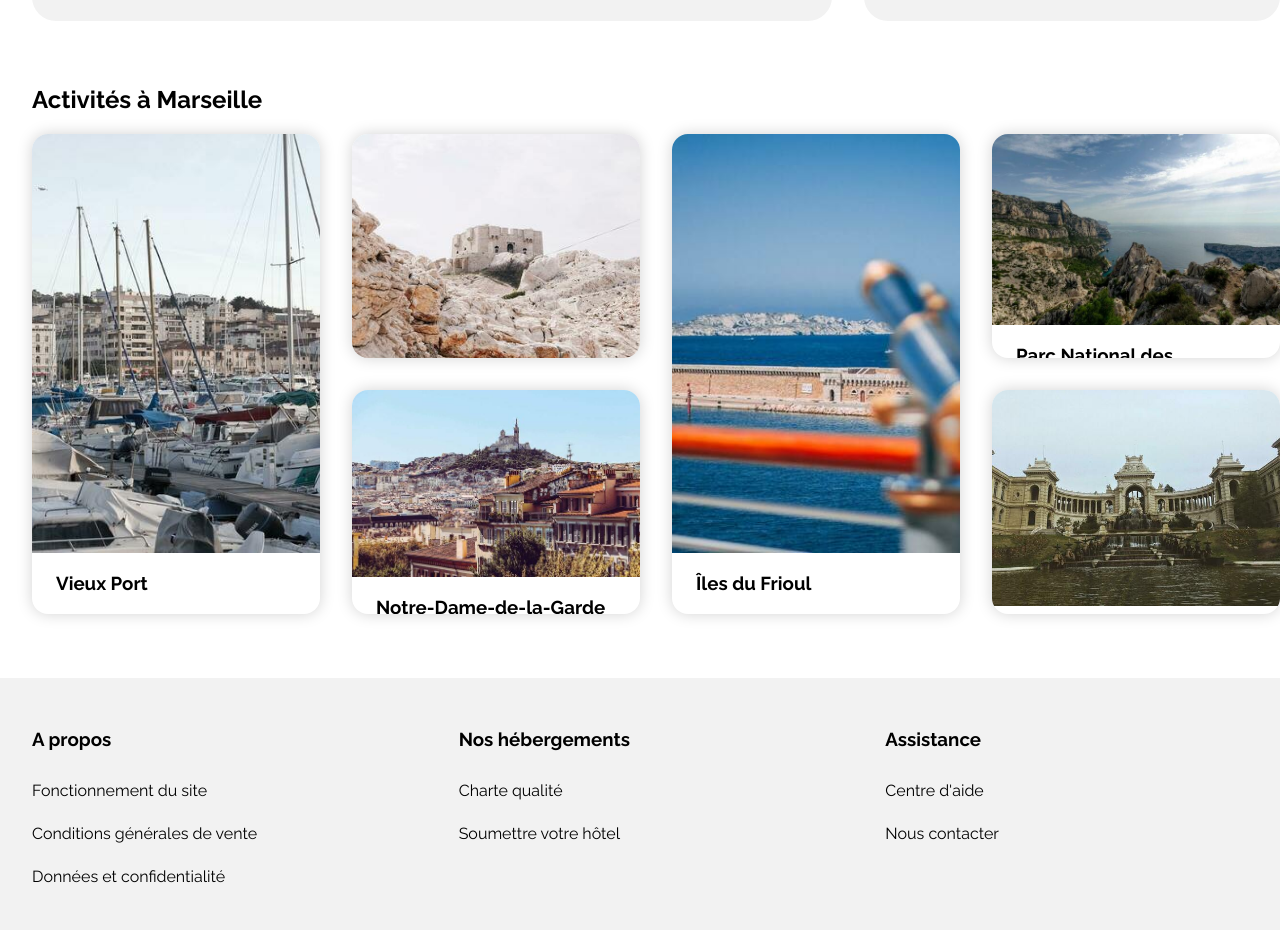
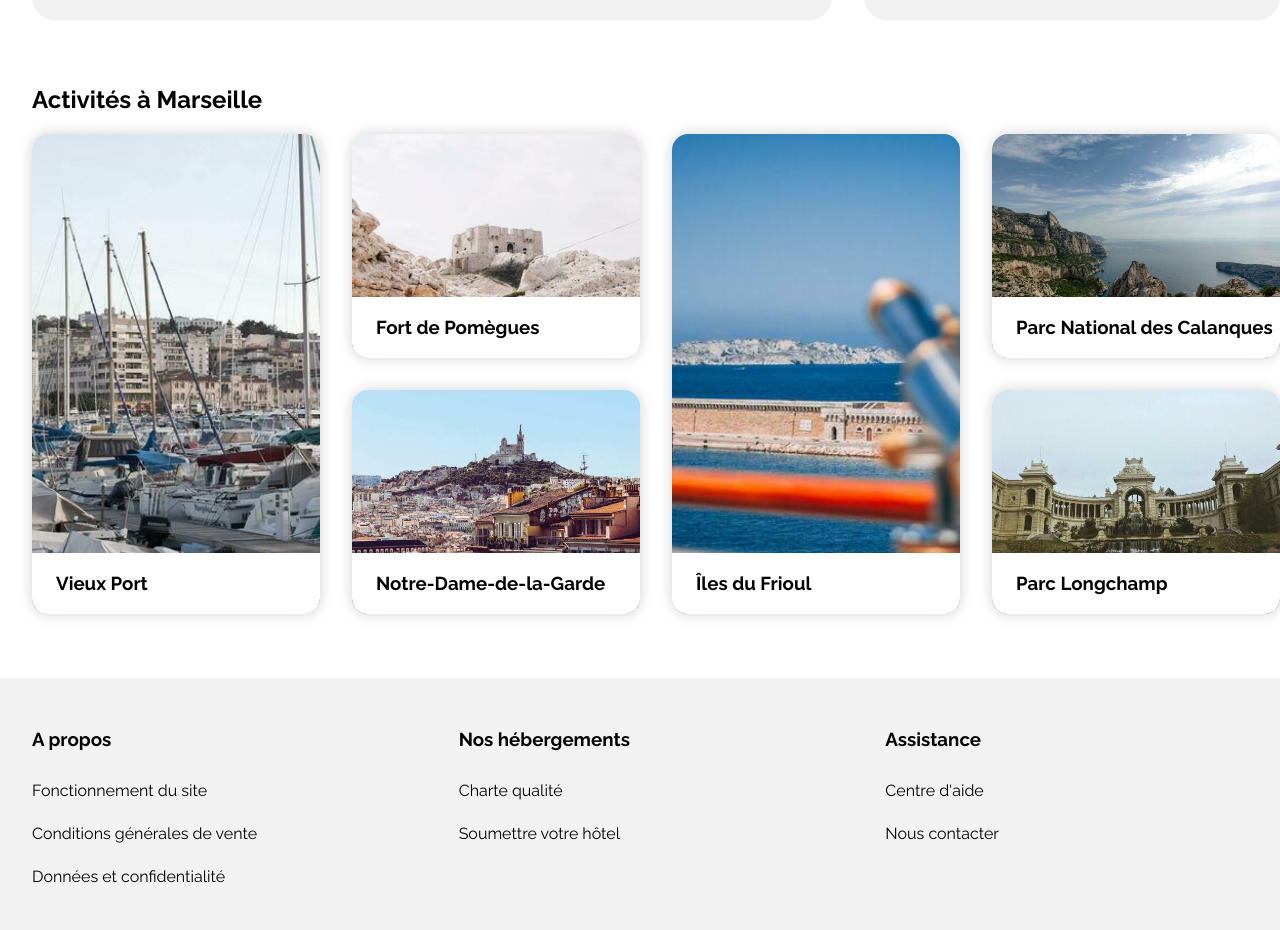
Before and after one commit to Hylenor/HoffmannAlexis_2_17022021, a plain HTML site: page index.html in a window 1280 px wide. Shown: the part 1100-2030 px from the top of the page. Drawn offline with Linux system fonts and the light colour scheme.

Commit message:
Correction du bug d'affichage sous Chrome / Nettoyage du code

```diff
--- a/index.html
+++ b/index.html
@@ -35,8 +35,8 @@
             <div class="ancreH"><a href="#hébergements">Hébergements</a></div>
             <div class="ancreA"><a href="#activités">Activités</a></div>
             <div class="ancreI"><a href="Inscription.html">S'inscrire</a></div>
-          </div>
-        </nav>
+          </nav>
+        </div>
       </header>
 
       <!--Partie en-tête-->
@@ -221,7 +221,7 @@
             src="images/activites/4_small/reno-laithienne-QUgJhdY5Fyk-unsplash.jpg"
             alt="Vieux Port"
           />
-          <h3>Vieux Port</h3>
+          <div class="atitre"><h3>Vieux Port</h3></div>
         </div>
 
         <div class="activitescartes activitescarteB">
@@ -230,7 +230,7 @@
             src="images/activites/4_small/paul-hermann-QFTrLdQIRhI-unsplash.jpg"
             alt="Fort de Pomègues"
           />
-          <h3>Fort de Pomègues</h3>
+          <div class="atitre"><h3>Fort de Pomègues</h3></div>
         </div>
 
         <div class="activitescartes activitescarteC">
@@ -239,7 +239,7 @@
             src="images/activites/4_small/kevin-hikari-rV_Qd1l-VXg-unsplash.jpg"
             alt="Îles du Frioul"
           />
-          <h3>Îles du Frioul</h3>
+          <div class="atitre"><h3>Îles du Frioul</h3></div>
         </div>
 
         <div class="activitescartes activitescarteD">
@@ -248,7 +248,7 @@
             src="images/activites/4_small/kilyan-sockalingum-NR8-cBCN3aI-unsplash.jpg"
             alt="Parc National des Calanques"
           />
-          <h3>Parc National des Calanques</h3>
+          <div class="atitre"><h3>Parc National des Calanques</h3></div>
         </div>
 
         <div class="activitescartes activitescarteE">
@@ -257,7 +257,7 @@
             src="images/activites/4_small/florian-wehde-xW9e8gdotxI-unsplash.jpg"
             alt="Notre-Dame-de-la-Garde"
           />
-          <h3>Notre-Dame-de-la-Garde</h3>
+          <div class="atitre"><h3>Notre-Dame-de-la-Garde</h3></div>
         </div>
 
         <div class="activitescartes activitescarteF">
@@ -266,7 +266,7 @@
             src="images/activites/4_small/lena-paulin-wH2-EJoDcV0-unsplash.jpg"
             alt="Parc Longchamp"
           />
-          <h3>Parc Longchamp</h3>
+          <div class="atitre"><h3>Parc Longchamp</h3></div>
         </div>
       </div>
       </div>
--- a/style.css
+++ b/style.css
@@ -369,12 +369,13 @@ input[type="search"] {
 }
 
 .activitescartes {
+  position: relative;
   border-radius: 1rem;
   flex-direction: column;
   overflow: hidden;
   display: flex;
   box-shadow: 0 0 15px lightgrey;
-}
+  }
 
 /*======Emplacements cartes======*/
 .activitescarteA {
@@ -408,8 +409,14 @@ input[type="search"] {
 }
 
 .activitescartes h3 {
-  margin: 1.2rem 1.5rem;
-}
+  padding: 1.2rem 1.5rem;
+  position: absolute;
+  bottom: 0;
+  background: white;
+  padding: -5px;
+  width: 100%;
+  margin-bottom: 0;
+  }
 /*==============================FOOTER==============================*/
 
 footer {
```
